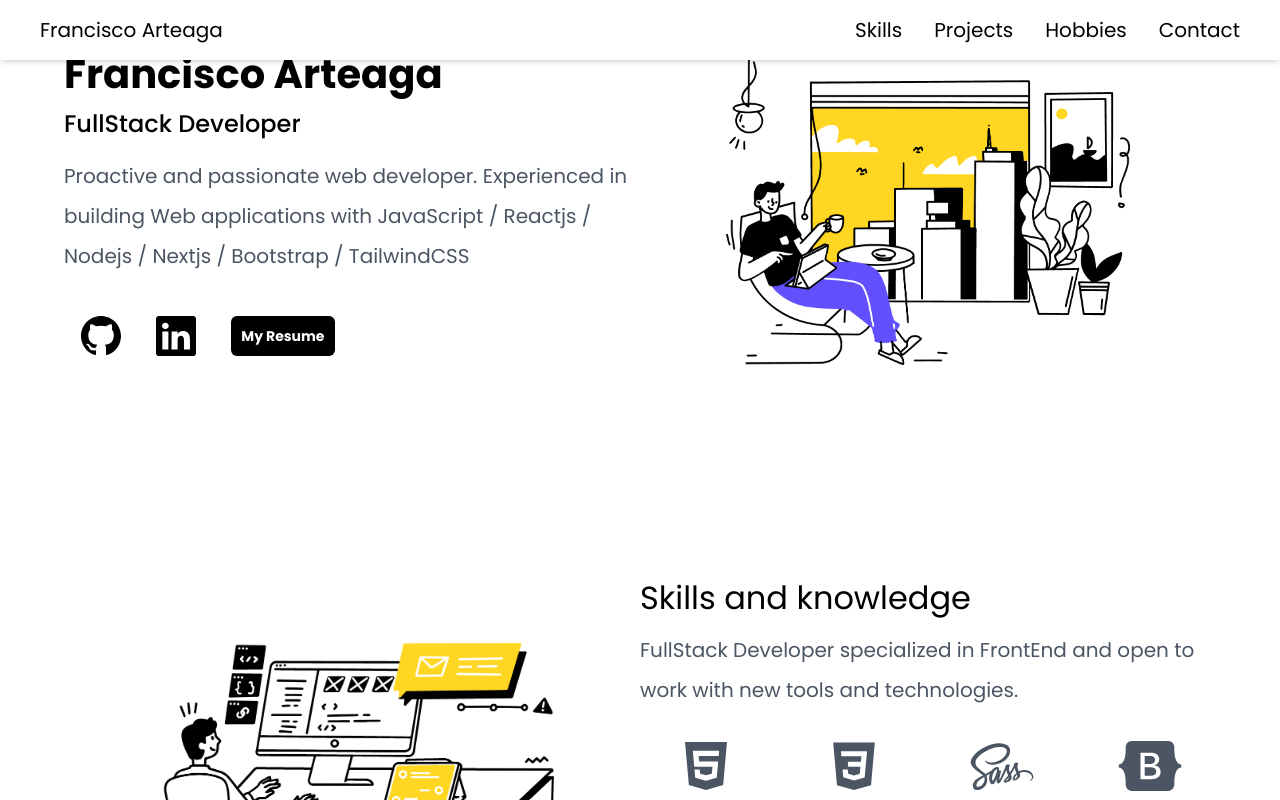
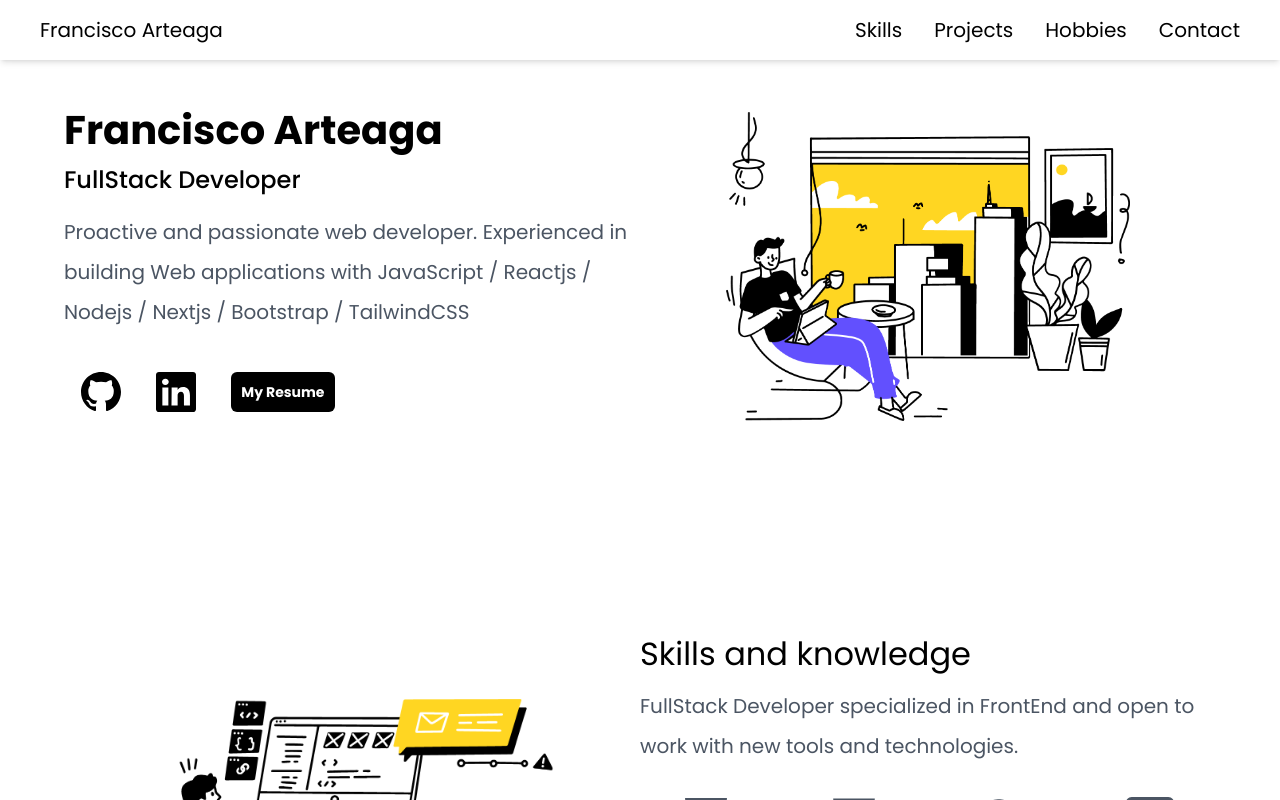
Before and after one commit to FranArteaga/portfolio, a Next.js app: page / in a window 1280 px wide. Shown: the top 800 px of the page. Built offline with nearby package versions, Linux system fonts and the light colour scheme.

Commit message:
added padding-y between sections and nav

```diff
--- a/src/app/page.js
+++ b/src/app/page.js
@@ -17,7 +17,7 @@ export default function Home() {
     <>
       <main className={poppins.className}>
           <Navbar />
-        <div className='md:px-16 px-8'>
+        <div className='py-14 md:px-16 px-8'>
           <HeaderInfo />
           <SkillsSection />
           <ProjectsSection/>
```
